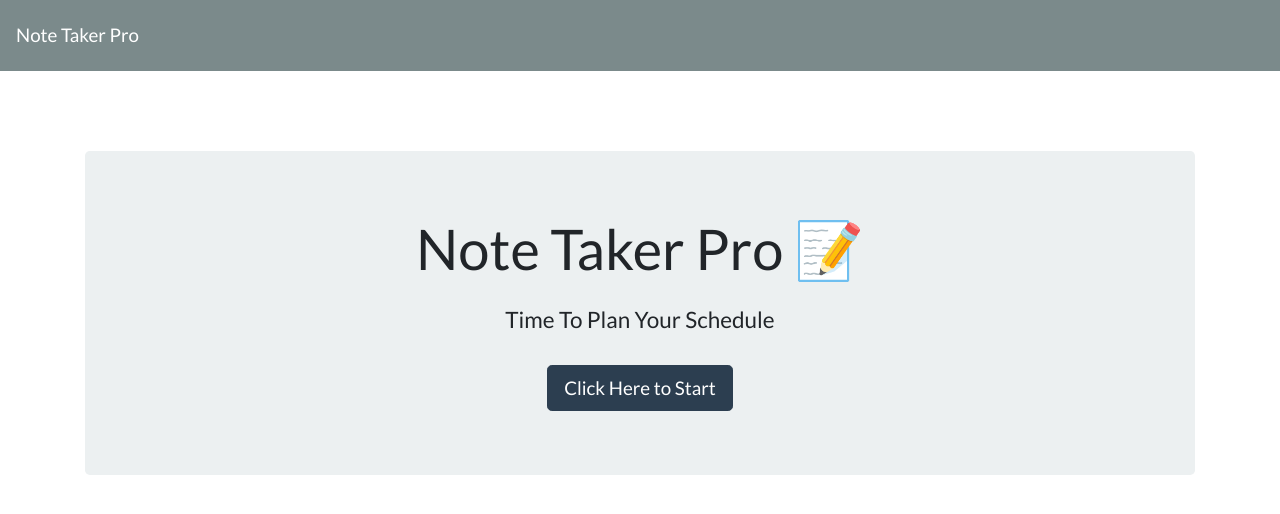
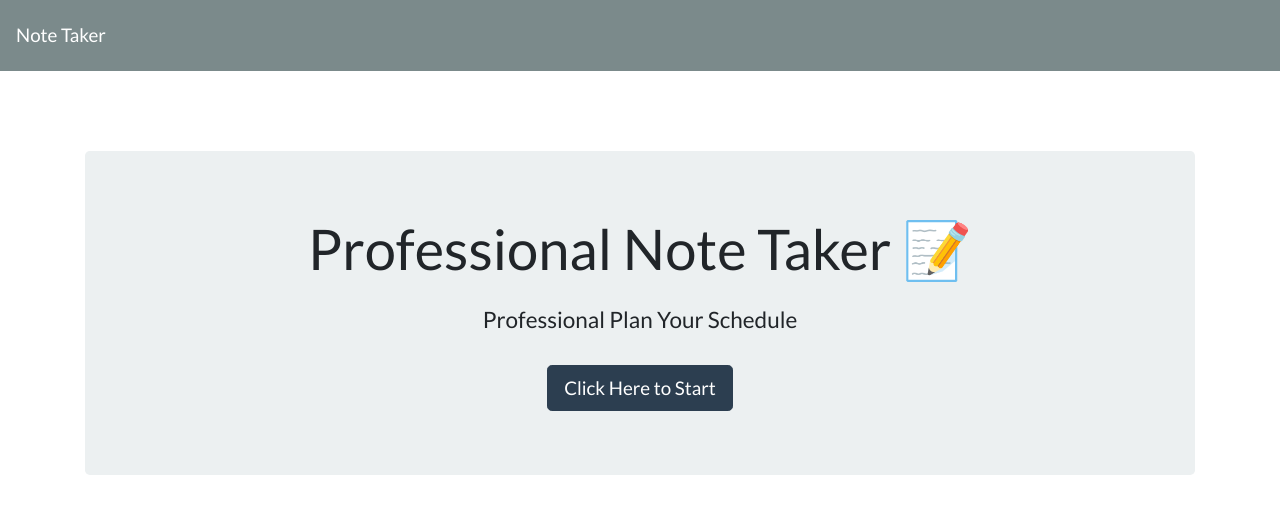
Before and after one commit to vohoang2005/NoteTaker, a website: page public/index.html in a window 1280 px wide. Drawn offline with nearby package versions, Linux system fonts and the light colour scheme; no server answers.

Commit message:
updated index and notes

```diff
--- a/public/index.html
+++ b/public/index.html
@@ -11,13 +11,13 @@
 
 <body>
   <nav class="navbar navbar-dark bg-dark">
-    <a class="navbar-brand" href="/">Note Taker Pro
+    <a class="navbar-brand" href="/">Note Taker
     </a>
   </nav>
   <div class="container">
     <div style="margin-top: 80px;" class="jumbotron text-center">
-      <h1 class="display-4"> Note Taker Pro <span role="img" aria-label="Memo">📝</span></h1>
-      <h4 class="mt-4">Time To Plan Your Schedule </h4>
+      <h1 class="display-4"> Professional Note Taker <span role="img" aria-label="Memo">📝</span></h1>
+      <h4 class="mt-4">Professional Plan Your Schedule </h4>
       <a class="btn btn-primary btn-lg mt-4" href="./notes.html" role="button"> Click Here to Start </a>
     </div>
   </div>
```
Also changed, not shown: public/notes.html (+2 -2 lines).
